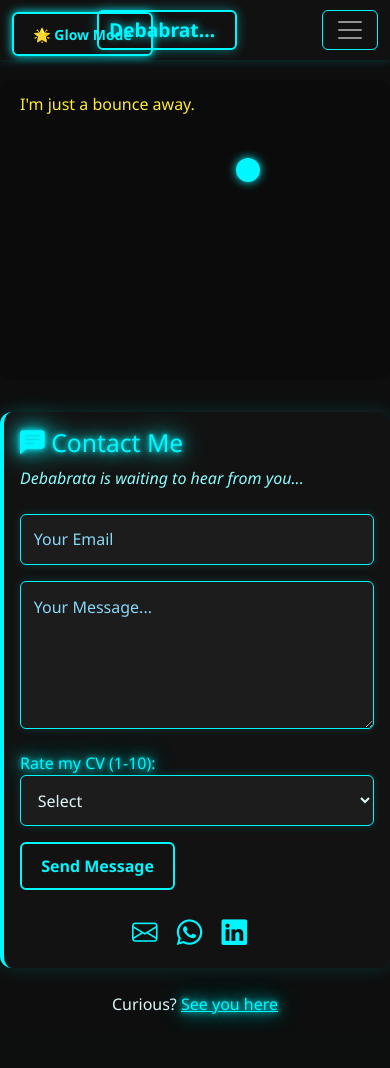
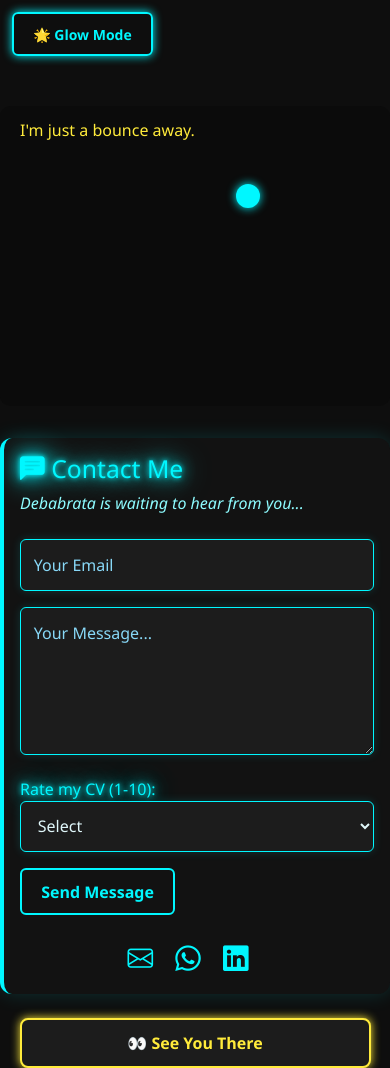
Before and after one commit to DEBABRATA1331/debabratamain-portfolio, a Flask app: page /contact in a window 390 px wide. Before the commit the page ends 1024 px from the top, so only its background shows below. Run offline with Flask 3, Linux system fonts and the light colour scheme; some libraries are stand-ins or nearby versions.

Commit message:
Somany Updates

```diff
--- a/templates/base.html
+++ b/templates/base.html
@@ -21,14 +21,6 @@
   <div class="glow-toggle">
     <button class="btn neon-btn btn-sm" onclick="toggleDarkMode()">🌟 Glow Mode</button>
   </div>
-
-  <!-- 🚀 Responsive Navigation -->
-  <nav class="navbar navbar-expand-md navbar-dark fixed-top">
-    <div class="container-fluid">
-      <a class="navbar-brand neon-text mx-auto text-center" href="{{ url_for('home') }}">
-    Debabrata Portfolio
-</a>
-
 
       <!-- Hamburger Menu Button -->
       <button class="navbar-toggler" type="button" data-bs-toggle="collapse" data-bs-target="#navbarNav"
--- a/templates/contact.html
+++ b/templates/contact.html
@@ -1,9 +1,8 @@
 {% extends 'base.html' %}
-
 {% block title %}Contact{% endblock %}
 
 {% block content %}
-<canvas id="pongMessageBall" width="100%" height="300" style="width: 100%; background: #0b0b0b; display: block; border-radius: 10px; margin-bottom: 2rem;"></canvas>
+<canvas id="pongMessageBall" height="300" style="width: 100%; background: #0b0b0b; display: block; border-radius: 10px; margin-bottom: 2rem;"></canvas>
 
 <section class="contact-section" data-aos="fade-up">
   <h2 class="neon-text animate__animated animate__fadeInDown">
@@ -47,9 +46,9 @@
   </div>
 </section>
 
-<p class="mt-4 text-center">
-  Curious? <a href="{{ url_for('thank_you') }}" class="neon-text">See you here</a>
-</p>
+<div class="text-center mt-4">
+  <a href="{{ url_for('thank_you') }}" class="curious-btn">👀 See You There</a>
+</div>
 
 <script src="https://cdn.jsdelivr.net/npm/aos@2.3.4/dist/aos.js"></script>
 <script>AOS.init();</script>
@@ -61,21 +60,22 @@
     document.getElementById('sendingStatus').style.display = 'block';
     setTimeout(() => event.target.submit(), 2000);
   }
-</script>
 
-<script>
   const canvas = document.getElementById("pongMessageBall");
   const ctx = canvas.getContext("2d");
-  canvas.height = 300;
-  canvas.width = canvas.offsetWidth;
-  let x = 50, y = 50;
-  let dx = 3, dy = 2.5;
-  let radius = 12;
+
+  function resizeCanvas() {
+    canvas.width = canvas.offsetWidth;
+  }
+  window.addEventListener('resize', resizeCanvas);
+  resizeCanvas();
+
+  let x = 50, y = 50, dx = 3, dy = 2.5, radius = 12;
   const messages = [
     "Don't hesitate to ask!",
     "I'm just a bounce away.",
     "Got questions? Let's connect.",
-    "Debabrata is listening... 🎧",
+    "Debabrata is listening...",
     "Feel free to ping me!"
   ];
   let currentMsg = 0;
@@ -95,17 +95,13 @@
     ctx.shadowBlur = 0;
     ctx.fillText(messages[currentMsg], 20, 30);
 
-    x += dx;
-    y += dy;
+    x += dx; y += dy;
     if (x + radius > canvas.width || x - radius < 0) {
-      dx *= -1;
-      currentMsg = (currentMsg + 1) % messages.length;
+      dx *= -1; currentMsg = (currentMsg + 1) % messages.length;
     }
     if (y + radius > canvas.height || y - radius < 0) {
-      dy *= -1;
-      currentMsg = (currentMsg + 1) % messages.length;
+      dy *= -1; currentMsg = (currentMsg + 1) % messages.length;
     }
-
     requestAnimationFrame(drawBall);
   }
   drawBall();
@@ -166,20 +162,35 @@
   }
   .icon-links a {
     color: #00f7ff;
-    font-size: 1.6rem;
-    margin-right: 15px;
+    font-size: 1.8rem;
+    margin-right: 18px;
     transition: color 0.3s ease;
   }
   .icon-links a:hover {
     color: #ffeb3b;
   }
+  .curious-btn {
+    display: inline-block;
+    padding: 0.7rem 1.5rem;
+    color: #ffeb3b;
+    background: #1c1c1c;
+    border: 2px solid #ffeb3b;
+    border-radius: 8px;
+    font-weight: 600;
+    text-decoration: none;
+    box-shadow: 0 0 10px #ffeb3b;
+    transition: all 0.3s ease;
+  }
+  .curious-btn:hover {
+    background: #ffeb3b;
+    color: #000;
+    box-shadow: 0 0 20px #ffeb3b;
+  }
   @media (max-width: 576px) {
-    .contact-section {
-      padding: 1rem;
-    }
-    input, textarea, select {
-      font-size: 1rem;
-    }
+    .contact-section { padding: 1rem; }
+    input, textarea, select { font-size: 1rem; }
+    .icon-links a { font-size: 1.6rem; }
+    .curious-btn { width: 90%; text-align: center; }
   }
 </style>
 {% endblock %}
```
Also changed, not shown: templates/thank_you.html (+33 -75 lines).
